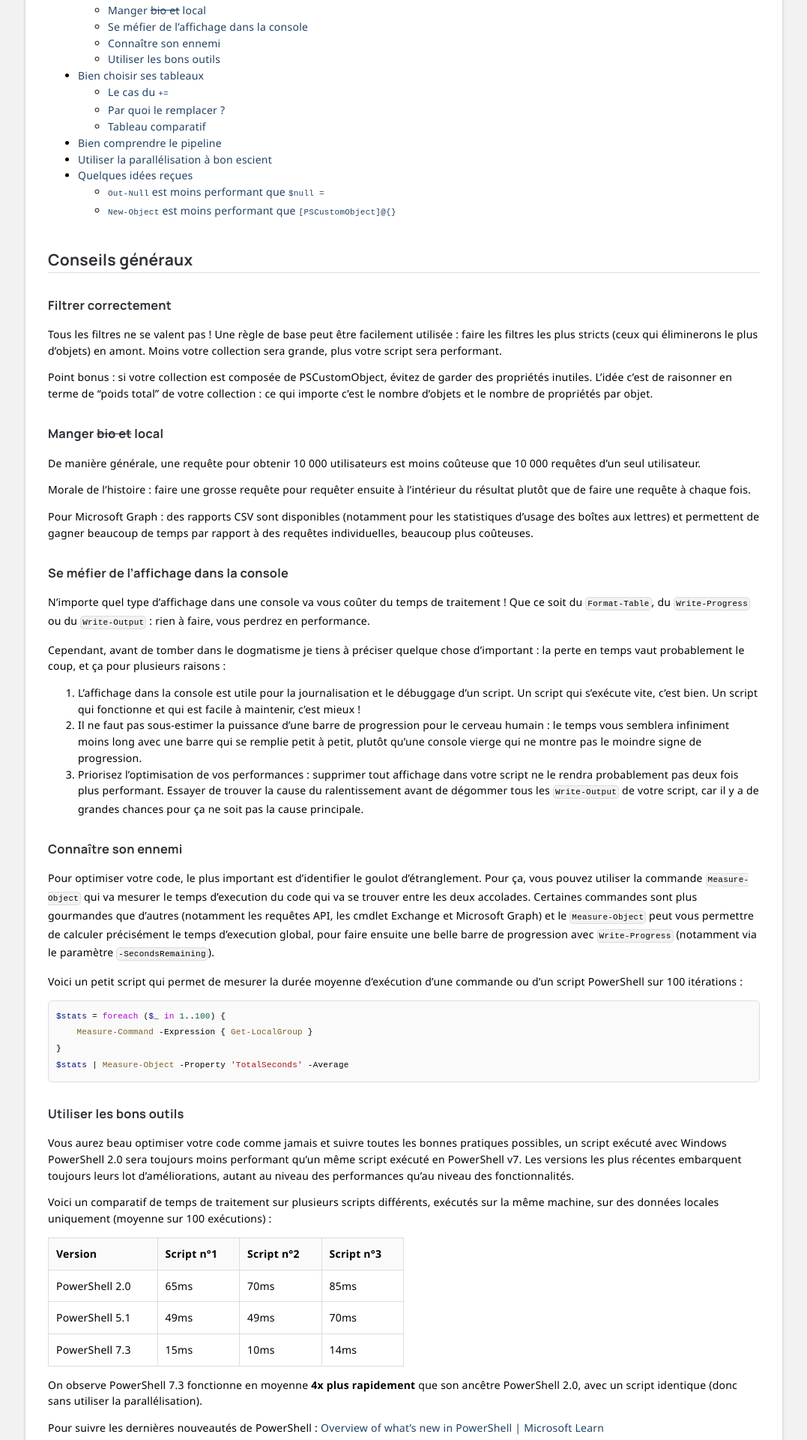
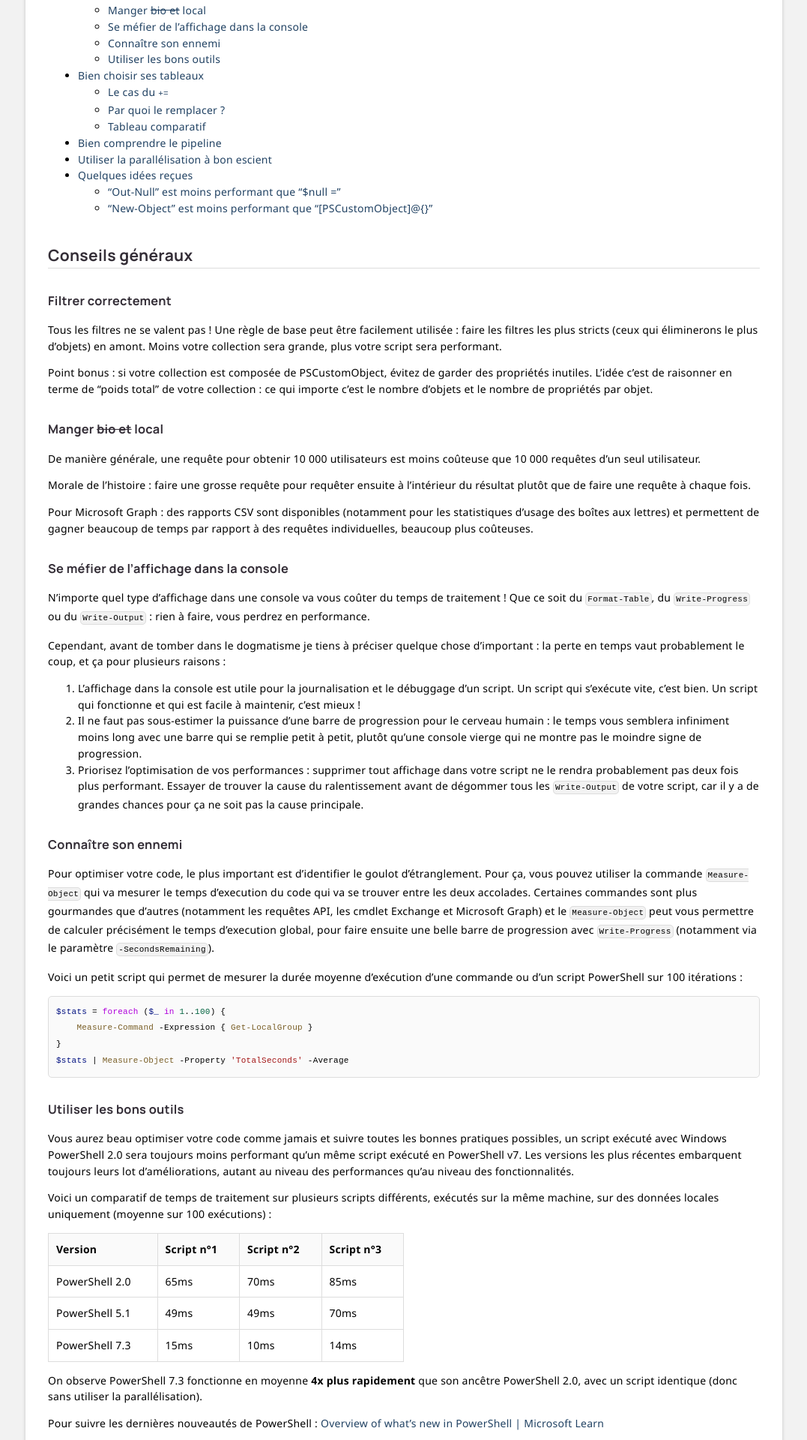
Before and after one commit to leobouard/leobouard.github.io, a Jekyll site: the page built from _posts/2023-04-01-guide-performance-powershell.md, in a window 1280 px wide. Shown: the part 715-2635 px from the top of the page at 75% size, without its empty margins (101-1178 px from the left). Built offline with Jekyll 4.4.1, drawn with Linux system fonts in a browser that asks for light colours; nearby versions of some CDN libraries; some web fonts are replaced; some of the changed text lies outside the part shown.

Commit message:
Suppression du code dans les titres

````diff
--- a/_posts/2023-04-01-guide-performance-powershell.md
+++ b/_posts/2023-04-01-guide-performance-powershell.md
@@ -32,8 +32,8 @@
 - [Bien comprendre le pipeline](#bien-comprendre-le-pipeline)
 - [Utiliser la parallélisation à bon escient](#utiliser-la-parallélisation-à-bon-escient)
 - [Quelques idées reçues](#quelques-idées-reçues)
-  - [`Out-Null` est moins performant que `$null =`](#out-null-est-moins-performant-que-null-)
-  - [`New-Object` est moins performant que `[PSCustomObject]@{}`](#new-object-est-moins-performant-que-pscustomobject)
+  - ["Out-Null" est moins performant que "$null ="](#out-null-est-moins-performant-que-null-)
+  - ["New-Object" est moins performant que "\[PSCustomObject\]@{}"](#new-object-est-moins-performant-que-pscustomobject)
 
 ## Conseils généraux
 
@@ -210,7 +210,7 @@
 
 ## Quelques idées reçues
 
-### `Out-Null` est moins performant que `$null =`
+### "Out-Null" est moins performant que "$null ="
 
 ```powershell
 Get-Command | Out-Null
@@ -220,7 +220,7 @@
 
 **✅ VRAI** : La commande `Out-Null` permet de *mettre à la poubelle/ne pas afficher* le résultat d'une commande. Son utilisation reste relativement rare, mais si vous l'utilisez vous pouvez gagner 25% de performance en le remplaçant par `$null =`.
 
-### `New-Object` est moins performant que `[PSCustomObject]@{}`
+### "New-Object" est moins performant que "[PSCustomObject]@{}"
 
 ```powershell
 New-Object -TypeName 'PSCustomObject' -Property @{}
--- a/assets/css/style.scss
+++ b/assets/css/style.scss
@@ -176,7 +176,7 @@
         .mi           { color: #01633F; } /*Entiers*/
     }
 
-    p > code, li > code, h2 > code, h3 > code, h4 > code, main table > tbody > tr > td > code {
+    p > code, li > code, main table > tbody > tr > td > code {
         border-radius: 5px;
         background-color: #f2f2f2;
         padding: 2px;
````
